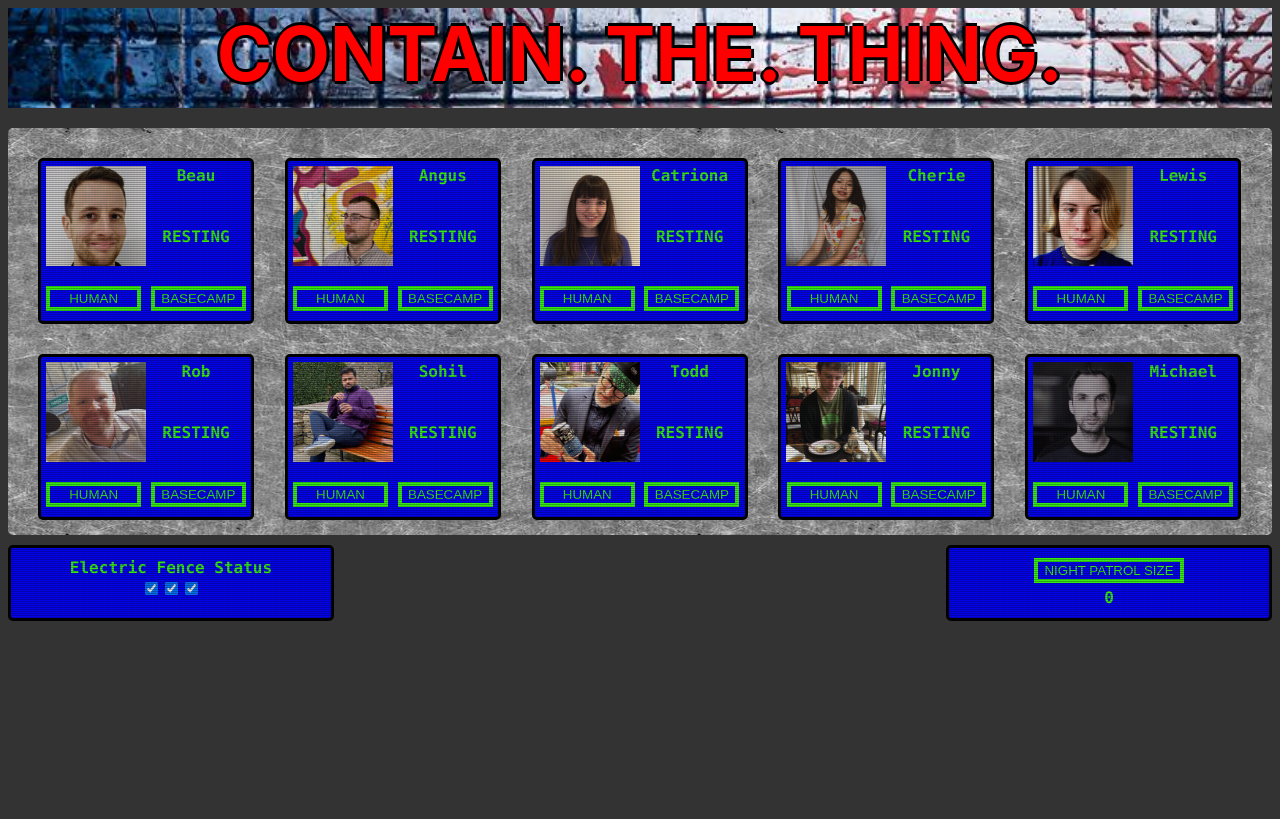
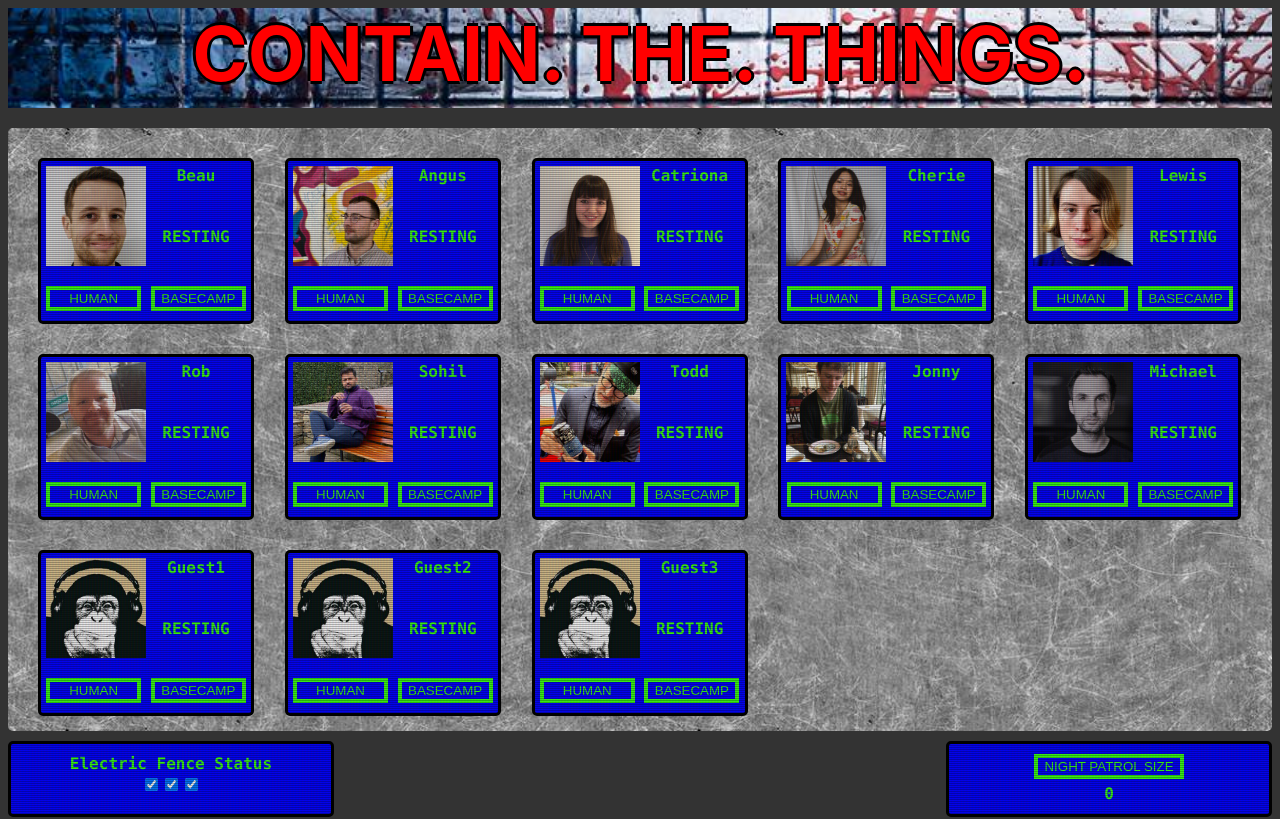
Before and after one commit to NickDrew/contain-the-thing, a Svelte app: page / in a window 1280 px wide. Shown: the top 819 px of the page. Built offline with nearby package versions, Linux system fonts and the light colour scheme.

Commit message:
plural and guests

```diff
--- a/public/index.html
+++ b/public/index.html
@@ -4,7 +4,7 @@
 	<meta charset='utf-8'>
 	<meta name='viewport' content='width=device-width,initial-scale=1'>
 
-	<title>Contain The Thing</title>
+	<title>Contain The Things</title>
 
 	<link rel='icon' type='image/png' href='/favicon.png'>
 	<link rel='stylesheet' href='/global.css'>
--- a/src/components/Header.svelte
+++ b/src/components/Header.svelte
@@ -1,11 +1,10 @@
-
 <style>
-    .header-outer{
+    .header-outer {
         background-image: url("/images/headerFence.jpg");
         background-size: cover;
         /* background-repeat:round; */
-        height:100px;
-        margin-bottom:20px;
+        height: 100px;
+        margin-bottom: 20px;
     }
     .header-text {
         color: red;
@@ -17,5 +16,5 @@
 </style>
 
 <div class="header-outer">
-<div class="header-text">CONTAIN.    THE.    THING.</div>
+    <div class="header-text">CONTAIN. THE. THINGS.</div>
 </div>
--- a/src/stores.js
+++ b/src/stores.js
@@ -12,6 +12,11 @@ const initialGuards = [
     { id: 8, name: "Todd", onPatrol: false, alive: true, image: "todd.png", thingImage:"thing3.jpg", sound: "monsterDeath1.mp3", inGame:true },
     { id: 9, name: "Jonny", onPatrol: false, alive: true, image: "jonny.jpeg", thingImage:"thing2.jpg", sound: "monsterDeath5.mp3", inGame:true },
     { id: 10, name: "Michael", onPatrol: false, alive: true, image: "michael.jpeg", thingImage:"thing1.png", sound: "monsterDeath4.mp3", inGame:true },
+
+    { id: 11, name: "Guest1", onPatrol: false, alive: true, image: "testImage.jpg", thingImage:"thing5.png", sound: "monsterDeath4.mp3", inGame:true },
+    { id: 12, name: "Guest2", onPatrol: false, alive: true, image: "testImage.jpg", thingImage:"thing2.jpg", sound: "monsterDeath5.mp3", inGame:true },
+    { id: 13, name: "Guest3", onPatrol: false, alive: true, image: "testImage.jpg", thingImage:"thing1.png", sound: "monsterDeath2.mp3", inGame:true },
+
 ]
 
 const initialBarrierChecks = [
```
